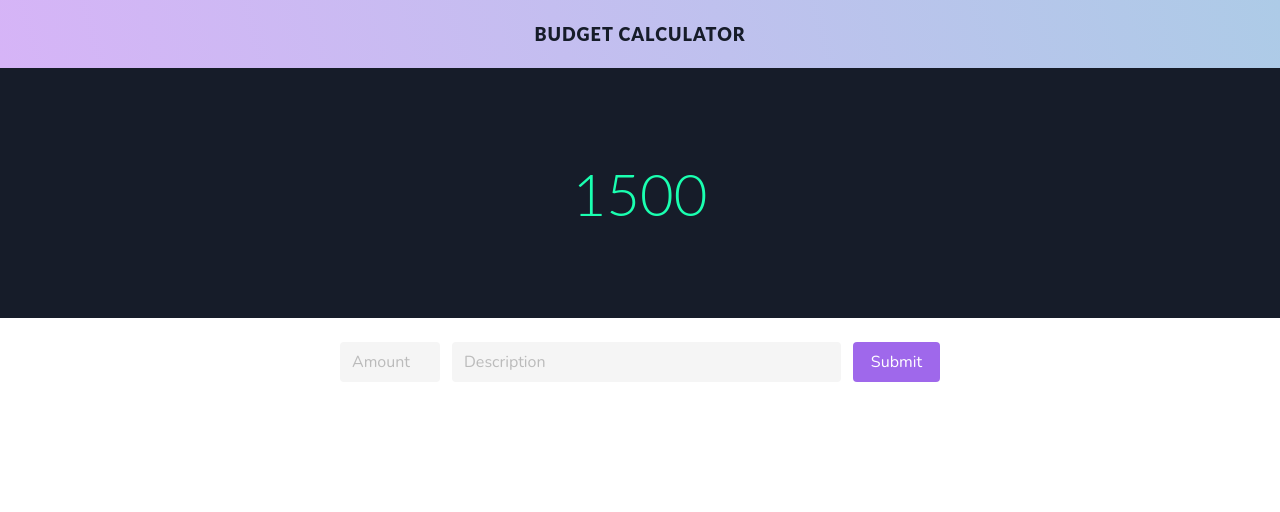
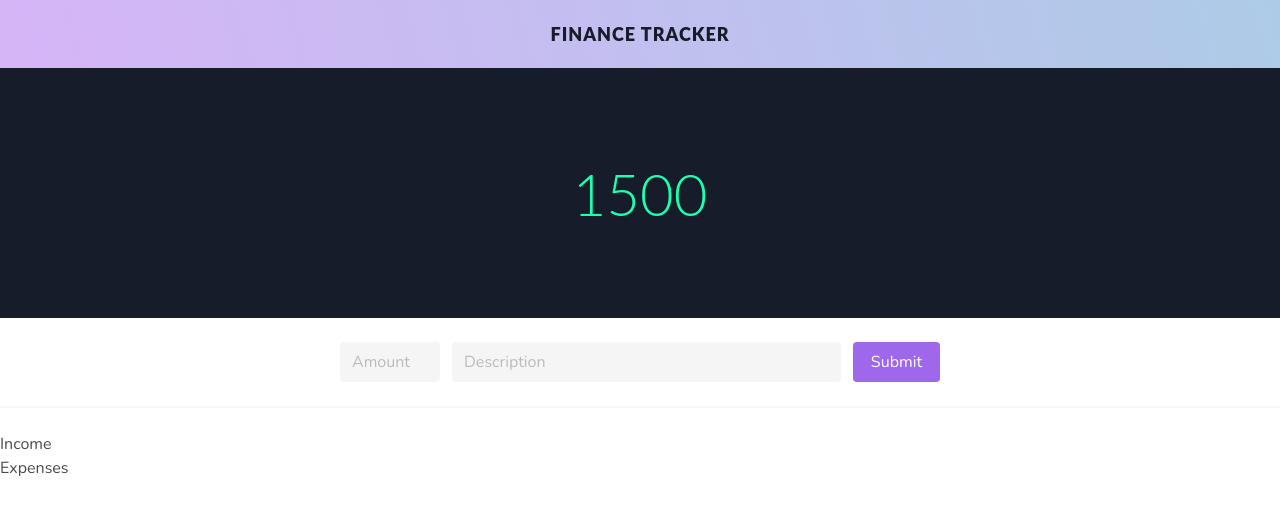
Before and after one commit to wmujahid/fiTrac-frontend, an Angular app in the folder fitrac/: page / in a window 1280 px wide. Shown: the top 512 px of the page. Built offline with nearby package versions, Linux system fonts and the light colour scheme; no server answers.

Commit message:
added budget-item-list component

```diff
--- a/fitrac/src/app/app.module.ts
+++ b/fitrac/src/app/app.module.ts
@@ -8,12 +8,14 @@ import { BudgetService } from './budget.service';
 import { MainPageComponent } from './main-page/main-page.component';
 import { AddItemFormComponent } from './add-item-form/add-item-form.component';
 import { NO_ERRORS_SCHEMA } from '@angular/compiler';
+import { BudgetItemListComponent } from './budget-item-list/budget-item-list.component';
 
 @NgModule({
   declarations: [
     AppComponent,
     MainPageComponent,
     AddItemFormComponent,
+    BudgetItemListComponent,
   ],
   imports: [
     BrowserModule,
--- /dev/null
+++ b/fitrac/src/app/budget-item-list/budget-item-list.component.html
@@ -0,0 +1,13 @@
+<section class="bufget-item-list-section">
+  <div class="budget-item-container">
+
+    <div class="income-column">
+      <h1>Income</h1>
+    </div>
+
+    <div class="expenses-column">
+      <h1>Expenses</h1>
+    </div>
+
+  </div>
+</section>
--- /dev/null
+++ b/fitrac/src/app/budget-item-list/budget-item-list.component.ts
@@ -0,0 +1,15 @@
+import { Component, OnInit } from '@angular/core';
+
+@Component({
+  selector: 'app-budget-item-list',
+  templateUrl: './budget-item-list.component.html',
+  styleUrls: ['./budget-item-list.component.scss']
+})
+export class BudgetItemListComponent implements OnInit {
+
+  constructor() { }
+
+  ngOnInit(): void {
+  }
+
+}
--- a/fitrac/src/app/main-page/main-page.component.html
+++ b/fitrac/src/app/main-page/main-page.component.html
@@ -1,5 +1,5 @@
 <div class="top-bar">
-  <h1>Budget Calculator</h1>
+  <h1>Finance Tracker</h1>
 </div>
 
 <section class="total-budget-section">
@@ -11,3 +11,7 @@
     <app-add-item-form style="padding: 20px"></app-add-item-form>
   </div>
 </section>
+
+<hr style="margin-top: 0;">
+
+<app-budget-item-list></app-budget-item-list>
```
Also changed, not shown: fitrac/src/app/budget-item-list/budget-item-list.component.scss (added), 1 other file (tests, documents, lock files or other folders).
